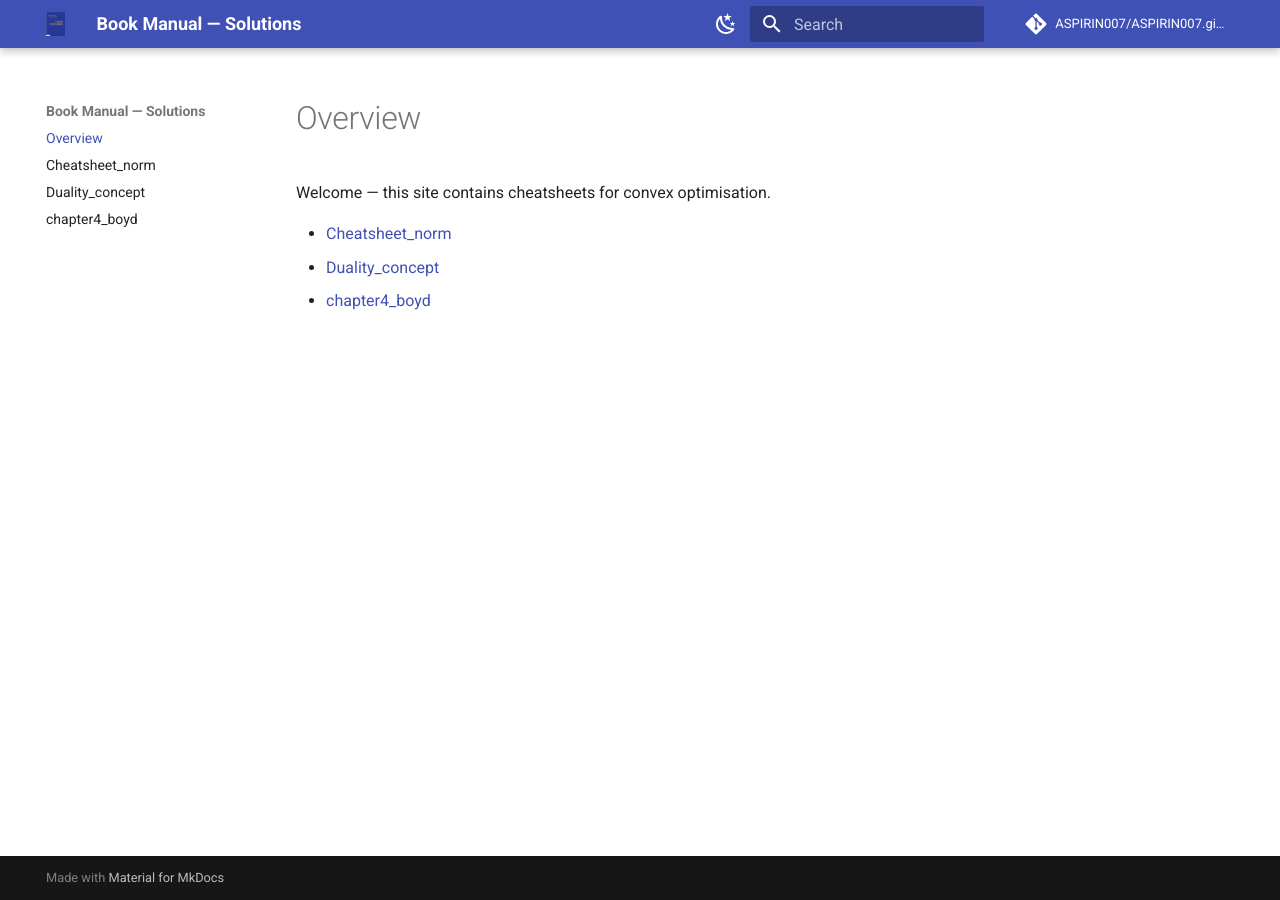
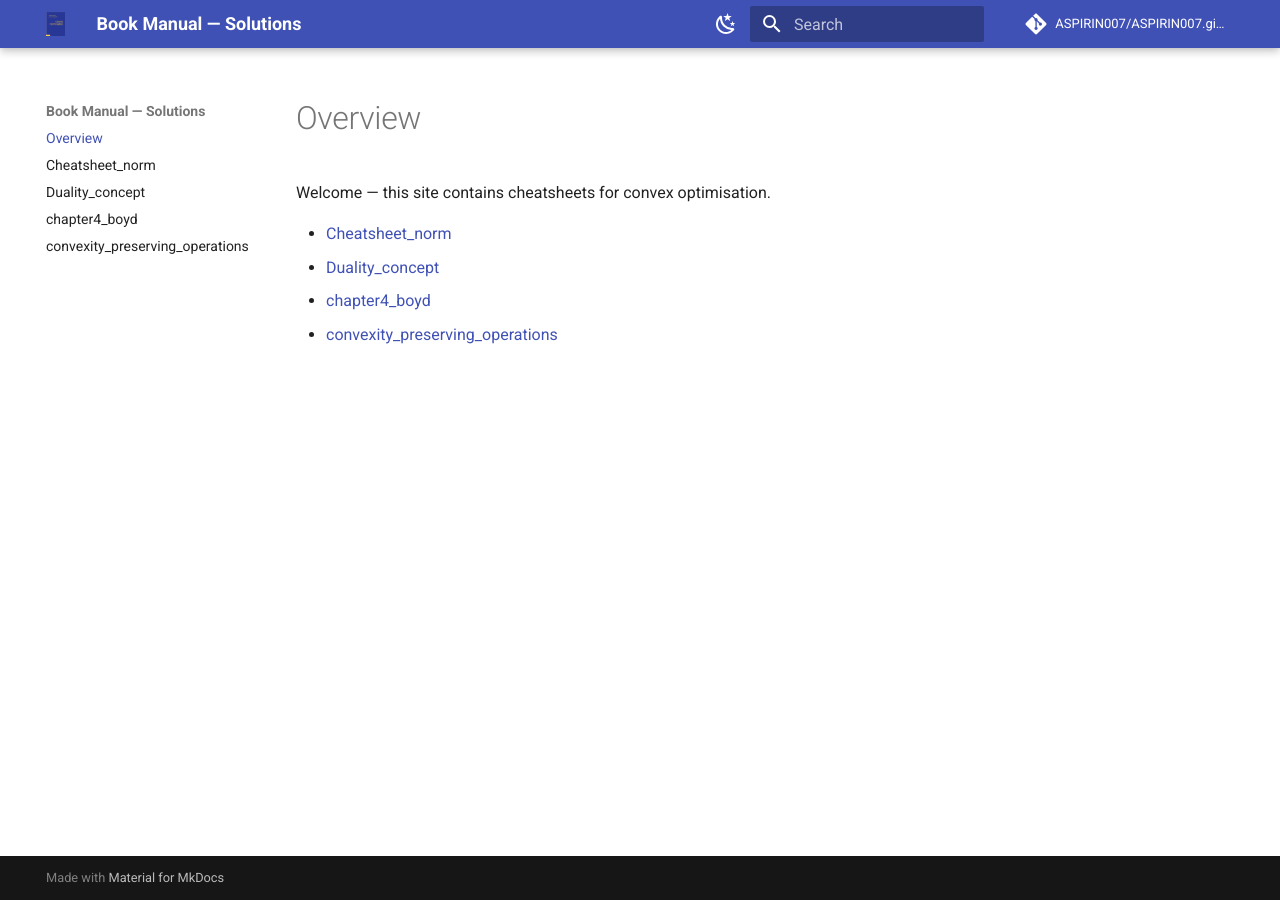
Before and after one commit to ASPIRIN007/Convex-optimisation-cheatsheets, an MkDocs documentation site: the page built from docs/index.md, in a window 1280 px wide. Built offline with MkDocs 1.6.1 and Material for MkDocs 9.7.7, drawn with Linux system fonts in a browser that asks for light colours; comment, search, counter and statistics services are not loaded.

Commit message:
added new chapter convexity preserving operations

```diff
--- a/docs/index.md
+++ b/docs/index.md
@@ -5,3 +5,4 @@ Welcome — this site contains cheatsheets for convex optimisation.
 - [Cheatsheet_norm](cheatsheet_norm.md)
 - [Duality_concept](duality_concept.md)
 - [chapter4_boyd](chapter4_boyd.md)
+- [convexity_preserving_operations](convexity_preserving_operations.md)
--- a/mkdocs.yml
+++ b/mkdocs.yml
@@ -50,3 +50,4 @@ nav:
   - Cheatsheet_norm: cheatsheet_norm.md
   - Duality_concept: duality_concept.md
   - chapter4_boyd: chapter4_boyd.md
+  - convexity_preserving_operations: convexity_preserving_operations.md
```
Also changed, not shown: docs/convexity_preserving_operations.md (added).
